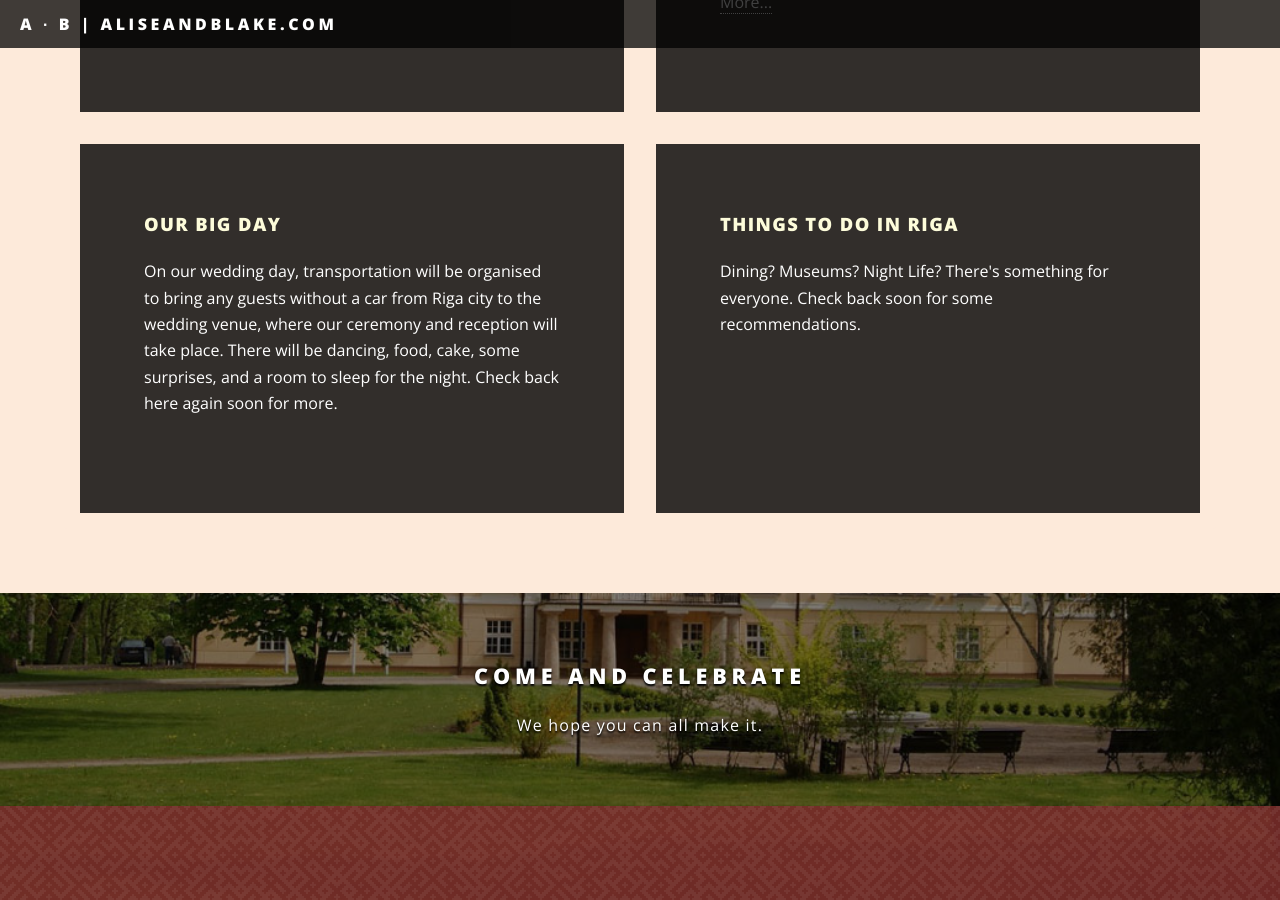
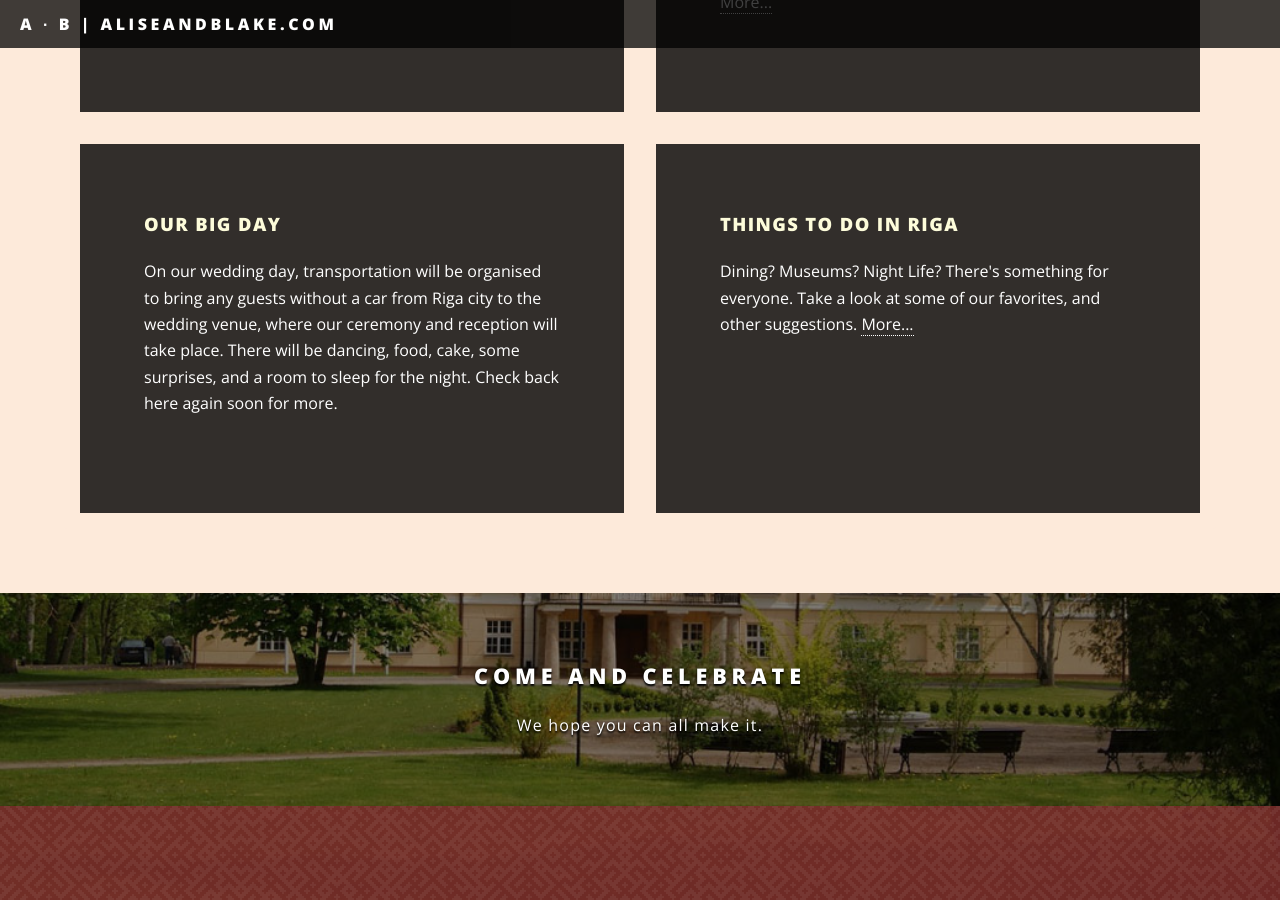
Before and after one commit to aliseandblake/aliseandblake.github.io, a Jekyll site: the page built from index.html, in a window 1280 px wide and 900 px high, scrolled down 1783 px. Built offline with Jekyll 4.4.1, drawn with Linux system fonts in a browser that asks for light colours.

Commit message:
link to things-to-do

```diff
--- a/index.html
+++ b/index.html
@@ -98,7 +98,9 @@ layout: landing
                   <p>
 
                   Dining?  Museums?  Night Life?  There's something for
-                  everyone.  Check back soon for some recommendations.
+                  everyone.  Take a look at some of our favorites, and other
+                  suggestions.
+                  <a href="things-to-do">More...</a>
 
                   </p>
                 </li>
```
